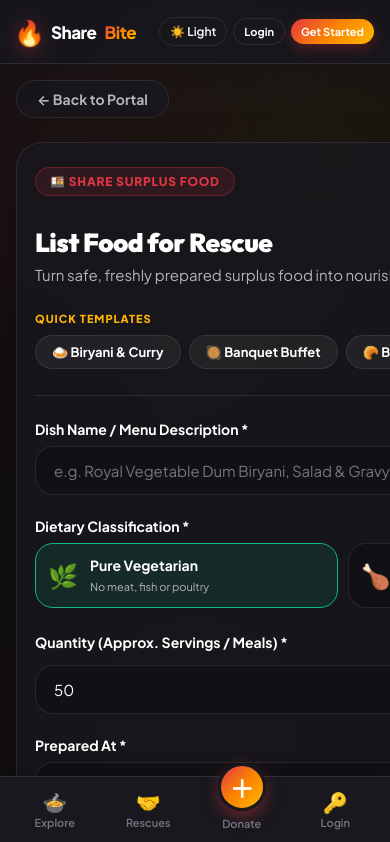
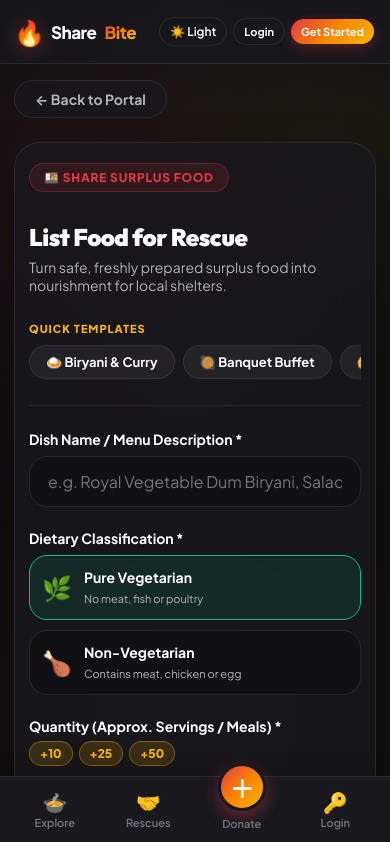
Before and after one commit to RazeenaTasneem/Food-rescue-platform, a React (Vite) app in the folder frontend/: page /create-donation in a window 390 px wide. Shown: the top 842 px of the page. Built offline with nearby package versions, Linux system fonts and the light colour scheme; no server answers.

Commit message:
Update CreateDonation.css

```diff
--- a/frontend/src/pages/CreateDonation.css
+++ b/frontend/src/pages/CreateDonation.css
@@ -1,14 +1,17 @@
 /* CreateDonation.css - Appetite & Modern Form Styling */
 
 .create-donation-page {
-  padding: 100px 5% 80px;
+  padding: 96px 5% 80px;
   min-height: 100vh;
   position: relative;
+  overflow-x: hidden;
+  width: 100%;
 }
 
 .create-donation-container {
   max-width: 1180px;
   margin: 0 auto;
+  width: 100%;
 }
 
 .back-button {
@@ -39,6 +42,8 @@
   grid-template-columns: 1.25fr 0.85fr;
   gap: 36px;
   align-items: start;
+  width: 100%;
+  min-width: 0;
 }
 
 .create-donation-card {
@@ -49,6 +54,9 @@
   backdrop-filter: blur(24px);
   -webkit-backdrop-filter: blur(24px);
   box-shadow: 0 20px 45px rgba(0, 0, 0, 0.35);
+  width: 100%;
+  min-width: 0;
+  box-sizing: border-box;
 }
 
 .create-donation-header {
@@ -84,6 +92,8 @@
   margin-bottom: 24px;
   padding-bottom: 20px;
   border-bottom: 1px solid var(--border-light);
+  width: 100%;
+  min-width: 0;
 }
 
 .section-micro-label {
@@ -102,6 +112,9 @@
   overflow-x: auto;
   padding-bottom: 6px;
   scrollbar-width: none;
+  -webkit-overflow-scrolling: touch;
+  width: 100%;
+  max-width: 100%;
 }
 
 .templates-scroll::-webkit-scrollbar {
@@ -118,6 +131,7 @@
   font-weight: 700;
   cursor: pointer;
   white-space: nowrap;
+  flex-shrink: 0;
   transition: var(--transition-fast);
 }
 
@@ -134,6 +148,7 @@
   gap: 8px;
   margin-bottom: 22px;
   width: 100%;
+  min-width: 0;
 }
 
 .form-group label {
@@ -146,16 +161,25 @@
 .form-group select,
 .form-group textarea {
   width: 100% !important;
+  max-width: 100% !important;
   box-sizing: border-box;
   padding: 14px 18px;
   background: var(--bg-input);
   border: 1px solid var(--border-light);
   border-radius: var(--radius-md);
   color: var(--text-primary);
-  font-size: 15px;
+  font-size: 16px;
   font-family: inherit;
   outline: none;
   transition: var(--transition-smooth);
+}
+
+@media (min-width: 769px) {
+  .form-group input,
+  .form-group select,
+  .form-group textarea {
+    font-size: 15px;
+  }
 }
 
 .form-group input::placeholder,
@@ -190,6 +214,7 @@
   grid-template-columns: 1fr 1fr;
   gap: 14px;
   width: 100%;
+  min-width: 0;
 }
 
 .dietary-card {
@@ -202,6 +227,7 @@
   gap: 12px;
   cursor: pointer;
   transition: var(--transition-smooth);
+  min-width: 0;
 }
 
 .dietary-card:hover {
@@ -220,6 +246,7 @@
 
 .dietary-icon {
   font-size: 24px;
+  flex-shrink: 0;
 }
 
 .dietary-card strong {
@@ -239,6 +266,8 @@
   justify-content: space-between;
   align-items: center;
   margin-bottom: 4px;
+  gap: 8px;
+  flex-wrap: wrap;
 }
 
 .quick-qty-buttons {
@@ -250,7 +279,7 @@
   background: rgba(255, 183, 3, 0.15);
   border: 1px solid rgba(255, 183, 3, 0.35);
   color: #ffb703;
-  padding: 3px 10px;
+  padding: 4px 10px;
   border-radius: var(--radius-full);
   font-size: 12px;
   font-weight: 800;
@@ -267,6 +296,8 @@
   display: grid;
   grid-template-columns: 1fr 1fr;
   gap: 16px;
+  width: 100%;
+  min-width: 0;
 }
 
 .form-hint {
@@ -289,6 +320,8 @@
 .live-preview-sidebar {
   position: sticky;
   top: 100px;
+  width: 100%;
+  min-width: 0;
 }
 
 .preview-label {
@@ -304,6 +337,8 @@
 .preview-card {
   box-shadow: 0 20px 35px rgba(0, 0, 0, 0.35);
   border: 2px solid rgba(226, 55, 68, 0.3);
+  width: 100%;
+  min-width: 0;
 }
 
 .preview-tip {
@@ -324,29 +359,32 @@
 /* Mobile Responsive */
 @media (max-width: 900px) {
   .create-donation-page {
-    padding: 80px 16px 88px;
+    padding: 80px 14px 88px;
   }
   .create-donation-layout {
     grid-template-columns: 1fr;
-    gap: 24px;
+    gap: 20px;
   }
   .live-preview-sidebar {
     order: 2;
     position: static;
-    margin-top: 12px;
+    margin-top: 8px;
   }
 }
 
 @media (max-width: 580px) {
   .create-donation-card {
-    padding: 24px 18px;
+    padding: 20px 14px;
     border-radius: var(--radius-lg);
   }
   .create-donation-header h1 {
-    font-size: 26px;
+    font-size: 24px;
+  }
+  .create-donation-header p {
+    font-size: 14px;
   }
   .dietary-selector-grid {
-    grid-template-columns: 1fr 1fr;
+    grid-template-columns: 1fr;
     gap: 10px;
   }
   .dietary-card {
@@ -356,4 +394,9 @@
     grid-template-columns: 1fr;
     gap: 12px;
   }
+  .quantity-label-row {
+    flex-direction: column;
+    align-items: flex-start;
+    gap: 6px;
+  }
 }
```
